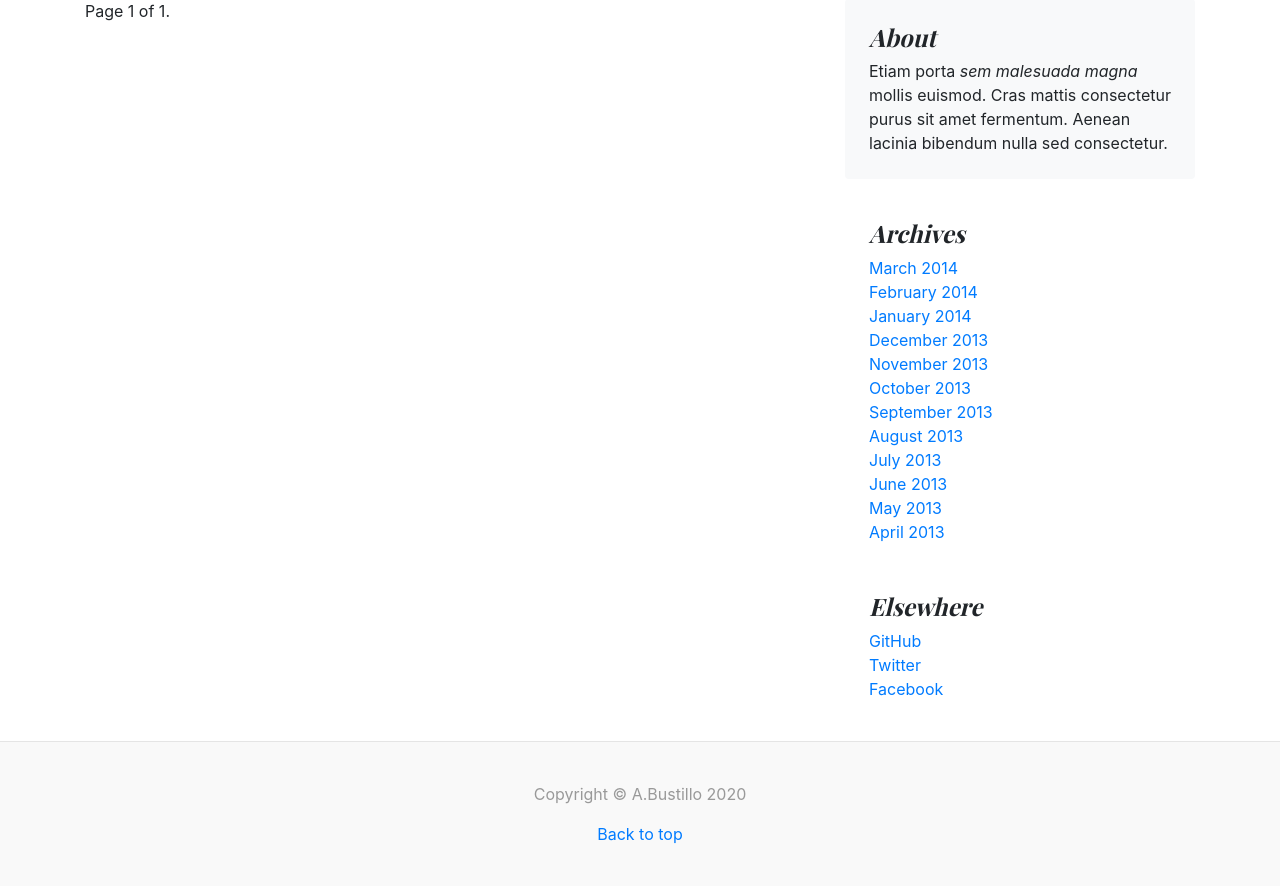
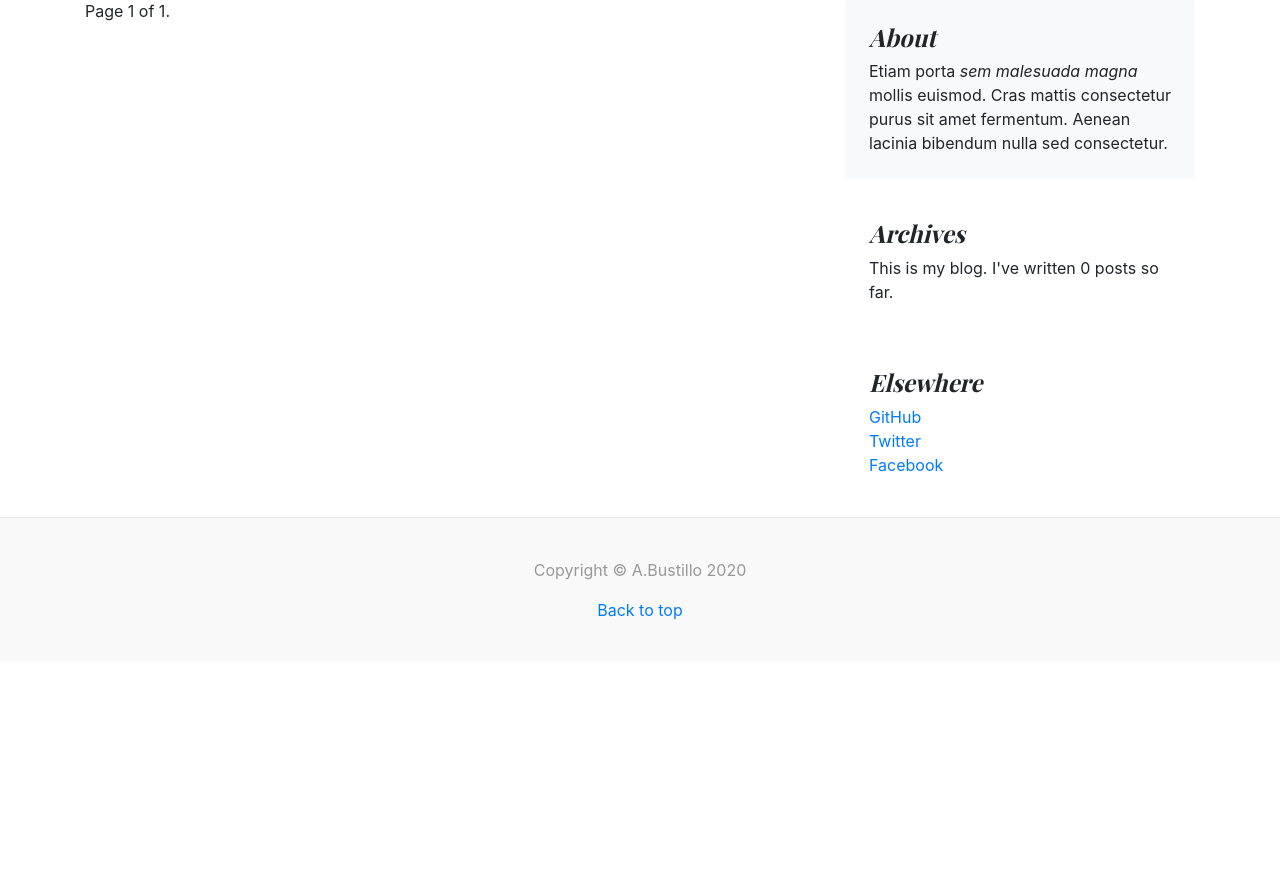
Before and after one commit to alcibiadesBustillo/great-blog, a Django app: page /blog/ in a window 1280 px wide. Shown: the part 460-1346 px from the top of the page. After the commit the page ends 1080 px from the top, so only its background shows below. Run offline with Django 3.2, Linux system fonts and the light colour scheme; data that the repository does not hold is empty; some libraries are stand-ins or nearby versions.

Commit message:
Custom template tags and filters

```diff
--- a/blog/templates/blog/base.html
+++ b/blog/templates/blog/base.html
@@ -1,3 +1,4 @@
+
 {% load static %}
 <!doctype html>
 <html lang="en">
--- a/blog/templates/blog/post/detail.html
+++ b/blog/templates/blog/post/detail.html
@@ -1,4 +1,6 @@
 {% extends 'blog/base.html' %}
+
+{% load blog_tags %}
 
 {% block title %}{{ post.title }}{% endblock %}
 
@@ -12,7 +14,7 @@
             Published {{ post.publish }} by {{ post.author }}
         </p>
         <p>
-            {{ post.body|linebreaks }}
+            {{ post.body|markdown }}
         </p>
         <p>
             <a href="{% url 'blog:post_share' post.id %}">Share this post</a>
--- /dev/null
+++ b/blog/templates/blog/post/latest_posts.html
@@ -0,0 +1,7 @@
+<ul>
+    {% for post in latest_posts %}
+        <li>
+            <a href="{{ post.get_absolute_url }}">{{ post.title }}</a>
+        </li>
+    {% endfor %}
+</ul>
--- a/blog/templates/blog/post/list.html
+++ b/blog/templates/blog/post/list.html
@@ -1,4 +1,5 @@
 {% extends 'blog/base.html' %}
+{% load blog_tags %}
 
 {% block title %}My Blog{% endblock %}
 
@@ -22,7 +23,7 @@
               Published {{ post.publish }} by {{ post.author }}
           </p>
           <p>
-              {{ post.body|truncatewords:30|linebreaks }}
+              {{ post.body|markdown|truncatewords_html:30 }}
           </p>
       </div><!-- /.blog-post -->
   {% endfor %}
--- a/blog/templates/blog/sidebar.html
+++ b/blog/templates/blog/sidebar.html
@@ -1,3 +1,4 @@
+{% load blog_tags %}
 <aside class="col-md-4 blog-sidebar">
     <div class="p-4 mb-3 bg-light rounded">
       <h4 class="font-italic">About</h4>
@@ -6,20 +7,8 @@
 
     <div class="p-4">
       <h4 class="font-italic">Archives</h4>
-      <ol class="list-unstyled mb-0">
-        <li><a href="#">March 2014</a></li>
-        <li><a href="#">February 2014</a></li>
-        <li><a href="#">January 2014</a></li>
-        <li><a href="#">December 2013</a></li>
-        <li><a href="#">November 2013</a></li>
-        <li><a href="#">October 2013</a></li>
-        <li><a href="#">September 2013</a></li>
-        <li><a href="#">August 2013</a></li>
-        <li><a href="#">July 2013</a></li>
-        <li><a href="#">June 2013</a></li>
-        <li><a href="#">May 2013</a></li>
-        <li><a href="#">April 2013</a></li>
-      </ol>
+      <p>This is my blog. I've written {% total_posts %} posts so far.<p>
+        {% show_latest_posts 3 %}
     </div>
 
     <div class="p-4">
--- /dev/null
+++ b/blog/templatetags/blog_tags.py
@@ -0,0 +1,19 @@
+from django import template
+from ..models import Post
+from django.utils.safestring import mark_safe
+import markdown
+
+register = template.Library()
+
+@register.simple_tag
+def total_posts():
+    return Post.published.count()
+
+@register.inclusion_tag('blog/post/latest_posts.html')
+def show_latest_posts(count=5):
+    latest_posts = Post.published.order_by('-publish')[:count]
+    return {'latest_posts': latest_posts}
+
+@register.filter(name='markdown')
+def markdown_format(text):
+    return mark_safe(markdown.markdown(text))
```
Also changed, not shown: README.md, blog/templatetags/__init__.py (added).
